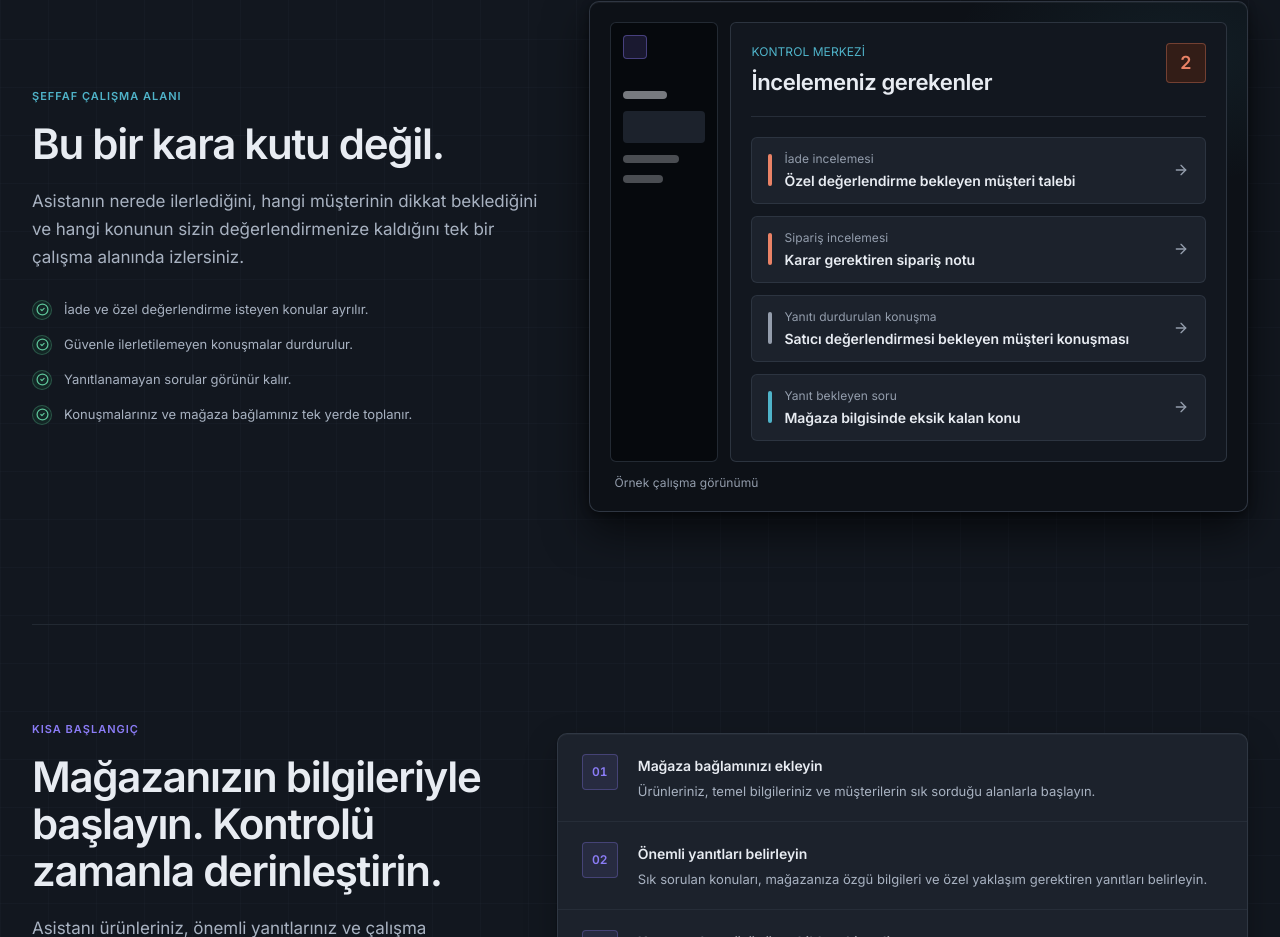
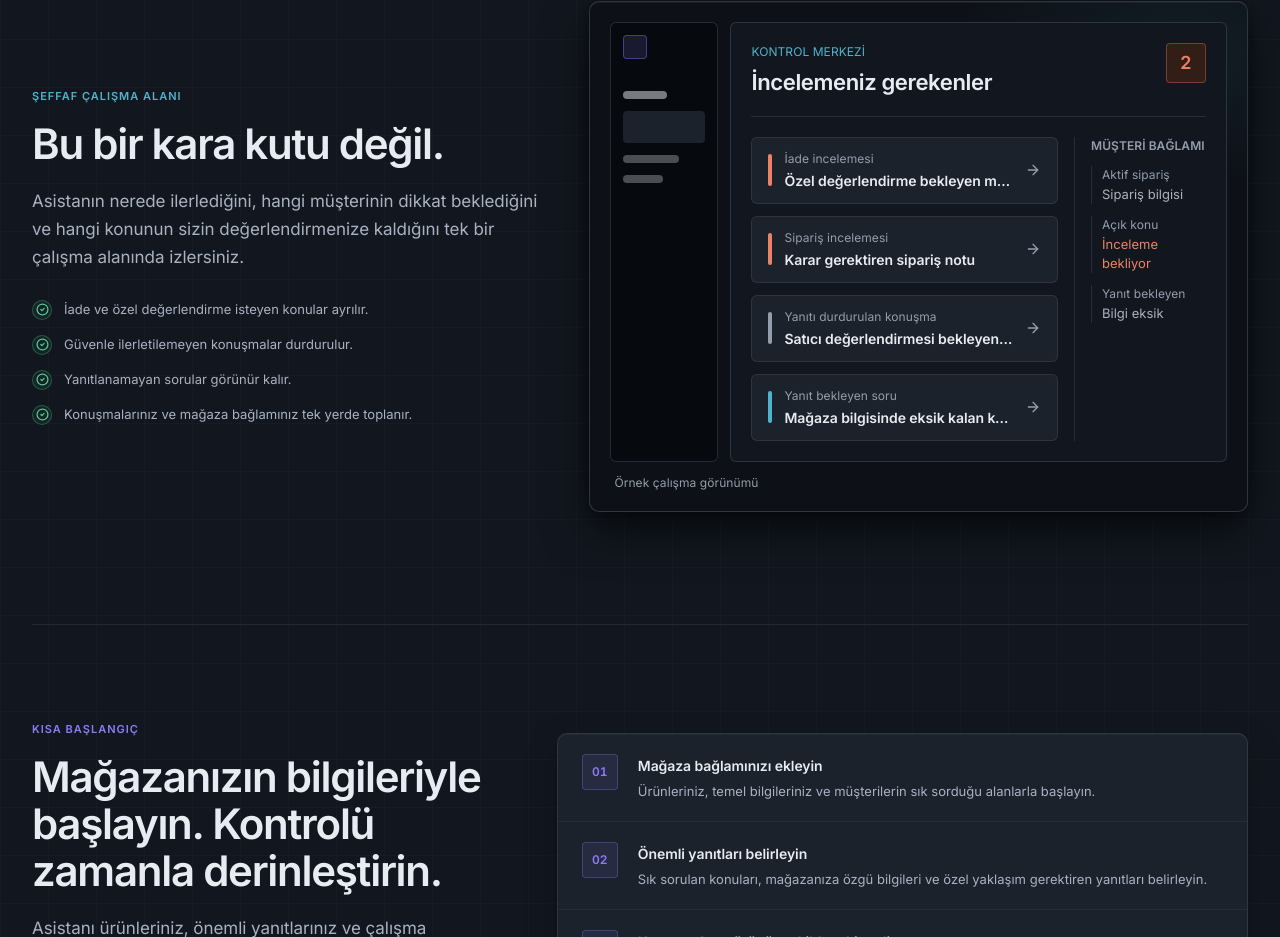
Before and after one commit to keremm44/whatsapp-assistant, a Next.js app in the folder frontend/: page / in a window 1280 px wide. Shown: the part 1065-2002 px from the top of the page. Built offline with nearby package versions, Linux system fonts and the light colour scheme; no server answers.

Commit message:
Show customer context in landing panel preview
Co-authored-by: arena-agent <297053741+arena-agent@users.noreply.github.com>

```diff
--- a/frontend/src/components/marketing/landing-page.tsx
+++ b/frontend/src/components/marketing/landing-page.tsx
@@ -269,16 +269,45 @@ function PanelPreview() {
             </div>
             <span className="flex h-10 min-w-10 items-center justify-center rounded-control border border-attention/35 bg-attention-soft px-2 type-figure font-display text-[18px] font-semibold text-attention">2</span>
           </div>
-          <div className="mt-5 space-y-3">
-            <PreviewTask label="İade incelemesi" title="Özel değerlendirme bekleyen müşteri talebi" tone="attention" />
-            <PreviewTask label="Sipariş incelemesi" title="Karar gerektiren sipariş notu" tone="attention" />
-            <PreviewTask label="Yanıtı durdurulan konuşma" title="Satıcı değerlendirmesi bekleyen müşteri konuşması" tone="paused" />
-            <PreviewTask label="Yanıt bekleyen soru" title="Mağaza bilgisinde eksik kalan konu" tone="primary" />
+          <div className="mt-5 md:grid md:grid-cols-[minmax(0,1fr)_132px] md:gap-4">
+            <div className="space-y-3">
+              <PreviewTask label="İade incelemesi" title="Özel değerlendirme bekleyen müşteri talebi" tone="attention" />
+              <PreviewTask label="Sipariş incelemesi" title="Karar gerektiren sipariş notu" tone="attention" />
+              <PreviewTask label="Yanıtı durdurulan konuşma" title="Satıcı değerlendirmesi bekleyen müşteri konuşması" tone="paused" />
+              <PreviewTask label="Yanıt bekleyen soru" title="Mağaza bilgisinde eksik kalan konu" tone="primary" />
+            </div>
+            <aside className="mt-4 hidden border-l border-divider pl-4 md:mt-0 md:block" aria-label="Müşteri bağlamı örneği">
+              <p className="type-meta font-semibold text-muted-foreground">MÜŞTERİ BAĞLAMI</p>
+              <div className="mt-3 space-y-3">
+                <ContextSignal label="Aktif sipariş" value="Sipariş bilgisi" />
+                <ContextSignal label="Açık konu" value="İnceleme bekliyor" attention />
+                <ContextSignal label="Yanıt bekleyen" value="Bilgi eksik" />
+              </div>
+            </aside>
           </div>
         </div>
       </div>
       <p className="relative z-10 px-1 pt-3 type-meta text-muted-foreground">
         Örnek çalışma görünümü
+      </p>
+    </div>
+  );
+}
+
+function ContextSignal({
+  label,
+  value,
+  attention = false,
+}: {
+  label: string;
+  value: string;
+  attention?: boolean;
+}) {
+  return (
+    <div className="border-l border-divider pl-2.5">
+      <p className="type-meta text-muted-foreground">{label}</p>
+      <p className={`mt-0.5 type-row-secondary ${attention ? "text-attention" : "text-muted"}`}>
+        {value}
       </p>
     </div>
   );
```
